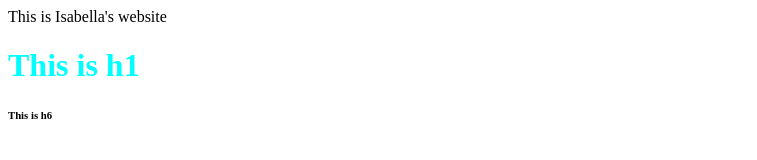
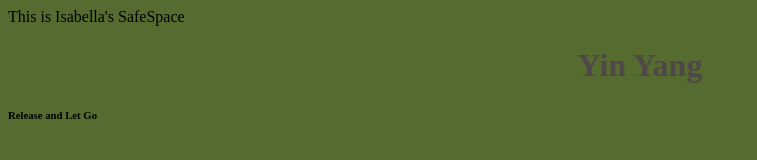
Before and after one commit to ZenCreator717/Assignment-1.1, a plain HTML site: page CSC102 7.28.24 first HTML1.html in a window 1280 px wide. Shown: the whole page, without its empty margins (0-757 px from the left). Drawn offline with Linux system fonts and the light colour scheme.

Commit message:
Add files via upload

```diff
--- a/CSC102 7.28.24 first HTML1.html
+++ b/CSC102 7.28.24 first HTML1.html
@@ -3,19 +3,30 @@
 <head>
     <meta charset="UTF-8">
     <meta name="viewport" content="width=device-width, initial-scale=1.0">
-    <title>Yin Yang</title>
+    <title>Zen</title>
 </head>
-<body>
-    <p>
-        This is Isabella's website
+<body style="background-color: darkolivegreen;"
+    <p center>
+        This is Isabella's SafeSpace
+        <p img id="memeimage" src=""
+    </center>
     </p>
 
-    <h1 style = "color:aqua">
-        This is h1
+    <h1 style = "color:rgb(80, 72, 72) ", Font-style= italic font-size 25
+ </h1>
+     <center>
+Yin Yang
+</center>
     </h1>
+
     <h6>
-        This is h6
+        Release and Let Go
     </h6>
 
+    <script>
+        alert("This is a customizable popup");
+    </script>
+
 </body>
+
 </html>
```
